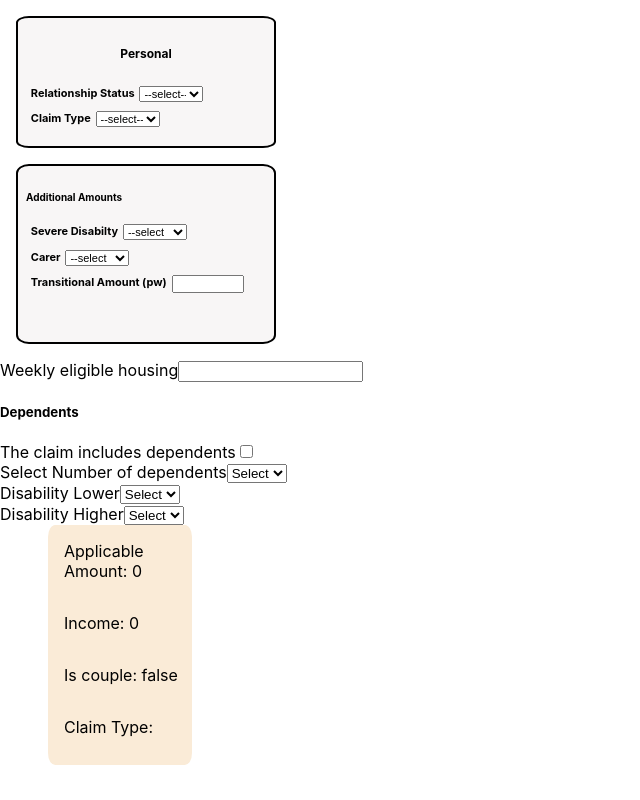
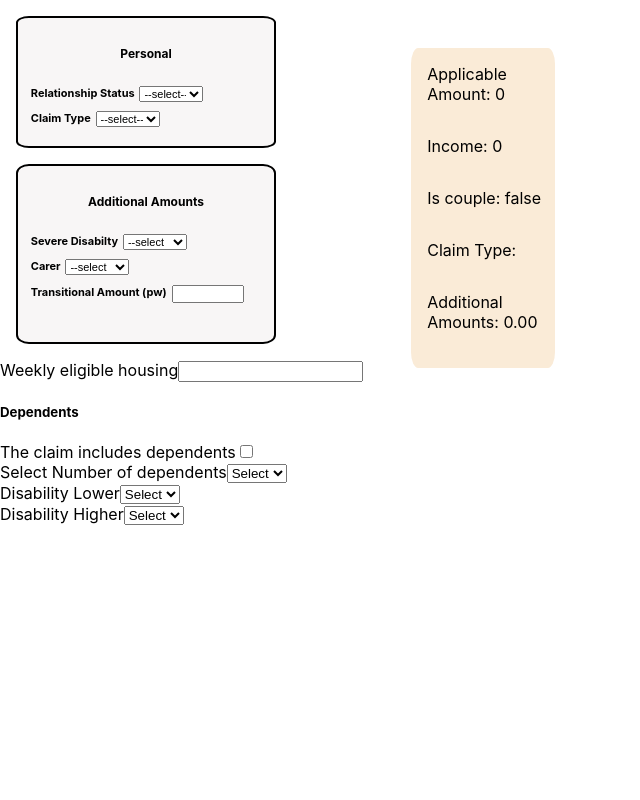
Before and after one commit to dnlstronge/pccalc, a React (Create React App) app: page / in a window 1280 px wide. Shown: the whole page, without its empty margins (0-640 px from the left). Built offline with nearby package versions, Linux system fonts and the light colour scheme.

Commit message:
[x] - change structure & css

```diff
--- a/src/Components/Children/Children.js
+++ b/src/Components/Children/Children.js
@@ -17,7 +17,7 @@ export default function Children() {
             <input onClick={handleChild} className={classes.checkbox} id="children" type="checkbox"></input>
         </label>
         <label htmlFor="deps" className={classes.label}>Select Number of dependents
-            <select onchange={handleChild} id="deps" className={classes.select}>
+            <select onChange={handleChild} id="deps" className={classes.select}>
                 <option value="0">Select</option>
                 <option value="0">0</option>
                 <option value="1">1</option>
--- a/src/Components/Main/Main.js
+++ b/src/Components/Main/Main.js
@@ -1,37 +1,39 @@
 import React, { Fragment, useReducer } from "react";
 import Housing from "../Housing/Housing";
 import Additional from "../PA/Additional";
-import Children from "../Children/Children"
+import Children from "../Children/Children";
 import PA from "../PA/PA";
 import classes from "./Main.module.css";
 
+const PC_REDUCER = (state, action) => {
+  switch (action.type) {
+    /* Additonal Amounts */
+    case "ADDITIONAL": {
+      return { ...state, additional: action.additional };
+    }
 
-const PC_REDUCER = (state, action) =>
-
-    {
-
-    switch (action.type) {
+    /* Personal Amounts */
     case "SELECT": {
-        return {...state, stateCouple: false}
+      return { ...state, stateCouple: false };
     }
     case "SINGLE": {
-        return {...state, stateCouple: false}
+      return { ...state, stateCouple: false };
     }
     case "COUPLE": {
-        return {...state, stateCouple: true}
+      return { ...state, stateCouple: true };
     }
     case "NONE": {
-        return {...state, claimType: ""}
+      return { ...state, claimType: "" };
     }
     case "GPC": {
-        return {...state, claimType: "GPC"}
+      return { ...state, claimType: "GPC" };
     }
     case "GPSC": {
-        return {...state, claimType: "GPCSC"}
+      return { ...state, claimType: "GPCSC" };
     }
     default:
   }
-    }
+};
 
 const Main = (props) => {
   const [applicable, dispatchReducer] = useReducer(PC_REDUCER, {
@@ -39,24 +41,36 @@ const Main = (props) => {
     income: 0,
     additional: 0,
     stateCouple: false,
-        claimType: ""
-    } )
+    claimType: "",
+  });
   return (
     <Fragment>
-            <PA updateAction={dispatchReducer}/>
-            <Additional updateAction={dispatchReducer}/>
-            <Housing/>
-            <Children/>
+      <div className={classes.container}>
+        <section className={classes.section}>
+          <PA updateAction={dispatchReducer} />
+          <Additional updateAction={dispatchReducer} />
+          <Housing />
+          <Children />
+        </section>
 
         {/* State value display: */}
-            <div className={classes.statecontainer}>
-                <p className={classes.state_p}>Applicable Amount: {applicable.applicableAmount} </p>
+
+        <section className={classes.statecontainer}>
+          <p className={classes.state_p}>
+            Applicable Amount: {applicable.applicableAmount}{" "}
+          </p>
           <p className={classes.state_p}>Income: {applicable.income}</p>
-                <p className={classes.state_p}>Is couple: {applicable.stateCouple ? "true" : "false" }</p>
+          <p className={classes.state_p}>
+            Is couple: {applicable.stateCouple ? "true" : "false"}
+          </p>
           <p className={classes.state_p}>Claim Type: {applicable.claimType}</p>
+          <p className={classes.stae_p}>
+            Additional Amounts: {applicable.additional.toFixed(2)}
+          </p>
+        </section>
       </div>
     </Fragment>
-    )
-}
+  );
+};
 
 export default Main;
--- a/src/Components/Main/Main.module.css
+++ b/src/Components/Main/Main.module.css
@@ -1,14 +1,15 @@
 .container {
     display: flex;
-    flex-direction: column;
+    flex-direction: row;
 }
 .statecontainer {
     display: flex;
     flex-direction: column;
-    height: 15rem;
+    height: 20rem;
     width: 8rem;
     background-color: antiquewhite;
     border-radius: 5%;
+    margin-top: 3rem;
     margin-left: 3rem;
     padding-left: 1rem;
 }
--- a/src/Components/PA/Additional.js
+++ b/src/Components/PA/Additional.js
@@ -55,13 +55,13 @@ export default function Additional({ updateAction }) {
         let a = additional.SDP
         let b = additional.CA
         let c = additional.TRANS
-        setTemp(a + b + c)
-        console.log(temp)
-    }, [additional.SDP, additional.CA, additional.TRANS, temp])
+        return updateAction({type: "ADDITIONAL", additional: a + b + c} )
+
+    }, [additional.SDP, additional.CA, additional.TRANS, temp, updateAction])
 
   return (
     <div className={classes.container}>
-        <h5>Additional Amounts</h5>
+        <h5 className={classes.heading}>Additional Amounts</h5>
         <label className={classes.label} htmlFor='sdp'>Severe Disabilty
             <select onChange={handleSDP} className={classes.select} id="sdp">
                 <option value="SDPNULL">--select</option>
```
Lines whose indentation alone changed are shown as unchanged.
